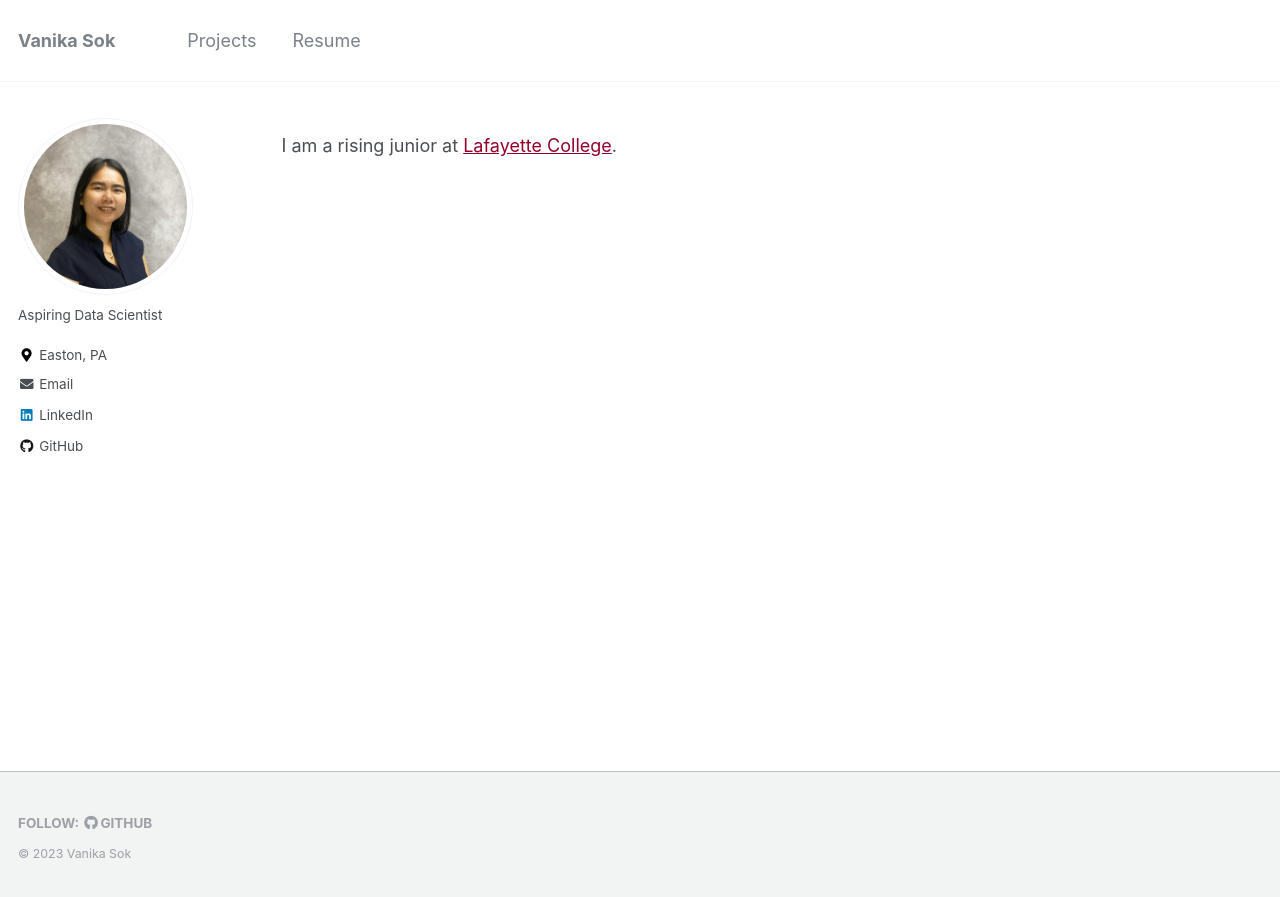
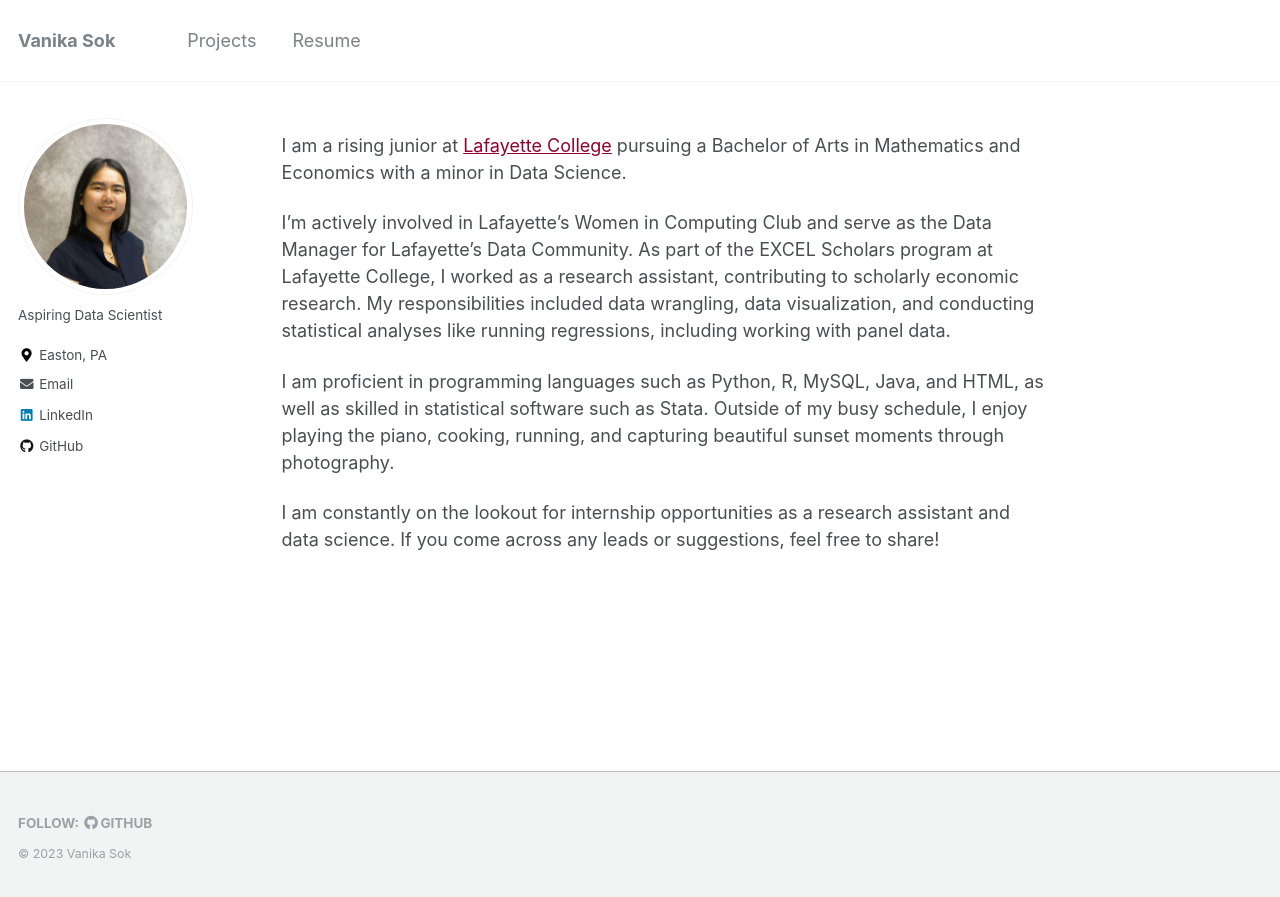
Before and after one commit to Vanika24/Vanika24.github.io, a Jekyll site: the page built from _pages/about.md, in a window 1280 px wide. Shown: the top 897 px of the page. Built offline with Jekyll 4.4.1, drawn with Linux system fonts in a browser that asks for light colours.

Commit message:
Update about.md

```diff
--- a/_pages/about.md
+++ b/_pages/about.md
@@ -7,4 +7,10 @@ redirect_from:
   - /about/
   - /about.html
 ---
-I am a rising junior at [Lafayette College](https://www.lafayette.edu/).
+I am a rising junior at [Lafayette College](https://www.lafayette.edu/) pursuing a Bachelor of Arts in Mathematics and Economics with a minor in Data Science.
+
+I'm actively involved in Lafayette's Women in Computing Club and serve as the Data Manager for Lafayette's Data Community. As part of the EXCEL Scholars program at Lafayette College, I worked as a research assistant, contributing to scholarly economic research. My responsibilities included data wrangling, data visualization, and conducting statistical analyses like running regressions, including working with panel data.
+
+I am proficient in programming languages such as Python, R, MySQL, Java, and HTML, as well as skilled in statistical software such as Stata. Outside of my busy schedule, I enjoy playing the piano, cooking, running, and capturing beautiful sunset moments through photography.
+
+I am constantly on the lookout for internship opportunities as a research assistant and data science. If you come across any leads or suggestions, feel free to share!
```
